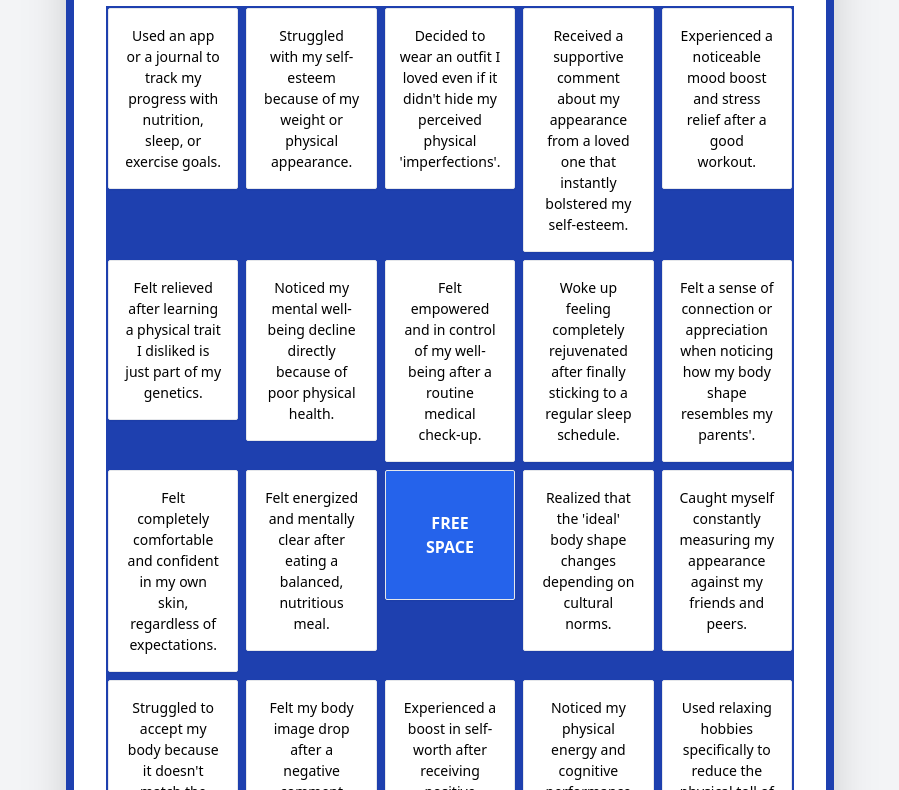
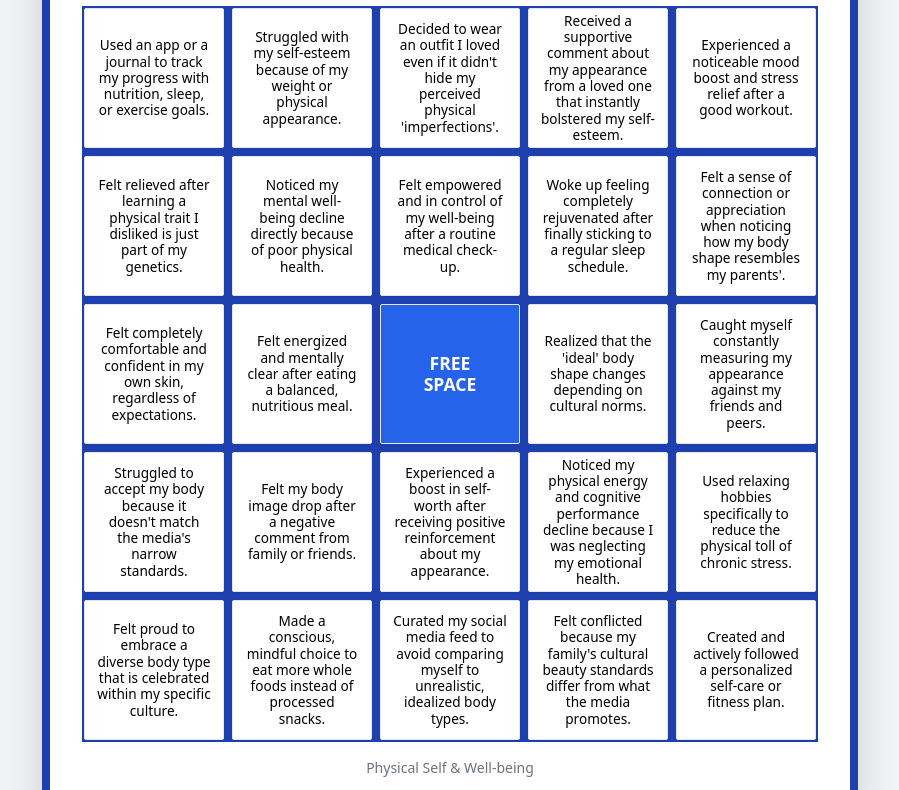
Before and after one commit to johncarlopalapar/BingoCard, a plain HTML site: page index.html in a window 1280 px wide. Shown: the part 302-1092 px from the top of the page, without its empty margins (190-1089 px from the left). Drawn offline with nearby package versions, Linux system fonts and the light colour scheme.

Commit message:
Update index.html

```diff
--- a/index.html
+++ b/index.html
@@ -9,24 +9,34 @@
     <script src="https://cdnjs.cloudflare.com/ajax/libs/html2canvas/1.4.1/html2canvas.min.js"></script>
     <style>
         .bingo-cell {
-            aspect-ratio: 1 / 1;
+            /* FIXED WIDTH AND HEIGHT */
+            width: 110px;
+            height: 110px;
+
             display: flex;
             align-items: center;
             justify-content: center;
             text-align: center;
             padding: 0.5rem;
-            font-size: 0.75rem; /* text-xs */
+            font-size: 0.7rem; /* slightly smaller to fit fixed box */
+            line-height: 1.2;
             border: 1px solid #e5e7eb;
             background-color: #ffffff;
             transition: background-color 0.2s;
             cursor: pointer;
+            overflow-y: auto; /* Allows scrolling inside the box if text is too long */
         }
+
+        /* Fixed size for larger screens (tablets/desktops) */
         @media (min-width: 640px) {
             .bingo-cell {
-                font-size: 0.875rem; /* text-sm */
-                padding: 1rem;
+                width: 140px;
+                height: 140px;
+                font-size: 0.85rem;
+                padding: 0.75rem;
             }
         }
+
         .bingo-cell.selected {
             background-color: #bfdbfe; /* blue-200 */
         }
@@ -34,7 +44,16 @@
             background-color: #2563eb; /* blue-600 */
             color: #ffffff;
             font-weight: bold;
-            font-size: 1rem;
+            font-size: 1.1rem;
+        }
+
+        /* Hide scrollbars for a cleaner look */
+        .bingo-cell::-webkit-scrollbar {
+            display: none;
+        }
+        .bingo-cell {
+            -ms-overflow-style: none;
+            scrollbar-width: none;
         }
     </style>
 </head>
@@ -48,7 +67,7 @@
         </div>
 
         <!-- Controls -->
-        <div class="flex gap-4 mb-6">
+        <div class="flex flex-wrap justify-center gap-4 mb-6">
             <button onclick="generateCard()" class="px-6 py-2 bg-indigo-600 hover:bg-indigo-700 text-white font-semibold rounded-lg shadow-md transition duration-300 ease-in-out flex items-center gap-2">
                 <svg xmlns="http://www.w3.org/2000/svg" class="h-5 w-5" viewBox="0 0 20 20" fill="currentColor">
                     <path fill-rule="evenodd" d="M4 2a1 1 0 011 1v2.101a7.002 7.002 0 0111.601 2.566 1 1 0 11-1.885.666A5.002 5.002 0 005.999 7H9a1 1 0 010 2H4a1 1 0 01-1-1V3a1 1 0 011-1zm.008 9.057a1 1 0 011.276.61A5.002 5.002 0 0014.001 13H11a1 1 0 110-2h5a1 1 0 011 1v5a1 1 0 11-2 0v-2.101a7.002 7.002 0 01-11.601-2.566 1 1 0 01.61-1.276z" clip-rule="evenodd" />
@@ -63,11 +82,12 @@
             </button>
         </div>
 
-        <!-- Bingo Card Container (This specific div gets converted to image) -->
-        <div id="bingo-capture-area" class="bg-white p-4 sm:p-8 rounded-xl shadow-2xl w-full max-w-3xl border-8 border-blue-800">
+        <!-- Bingo Card Container -->
+        <div id="bingo-capture-area" class="bg-white p-4 sm:p-8 rounded-xl shadow-2xl border-8 border-blue-800 w-max mx-auto">
             <h2 class="text-3xl font-extrabold text-center text-blue-900 mb-6 uppercase tracking-widest">B I N G O</h2>
 
-            <div id="bingo-grid" class="grid grid-cols-5 gap-1 sm:gap-2 bg-blue-800 border-2 border-blue-800">
+            <!-- Grid container hugging the fixed cells perfectly -->
+            <div id="bingo-grid" class="grid grid-cols-5 gap-1 sm:gap-2 bg-blue-800 border-2 border-blue-800 w-max mx-auto">
                 <!-- Cells will be injected here by JavaScript -->
             </div>
 
@@ -78,7 +98,7 @@
     </div>
 
     <script>
-        // The 48 prompts with corrected commas and quotes
+        // The 48 prompts
         const prompts = [
             "Compared my body unfavorably to idealized images on social media.",
             "Experienced a noticeable mood boost and stress relief after a good workout.",
@@ -170,7 +190,7 @@
                     // Remove hover/click styles from free space
                     cell.style.cursor = 'default';
                 } else {
-                    // Get prompt (using pop since we have exactly 24 prompts for 24 empty slots)
+                    // Get prompt
                     cell.innerText = shuffledPrompts.pop();
                 }
 
```
